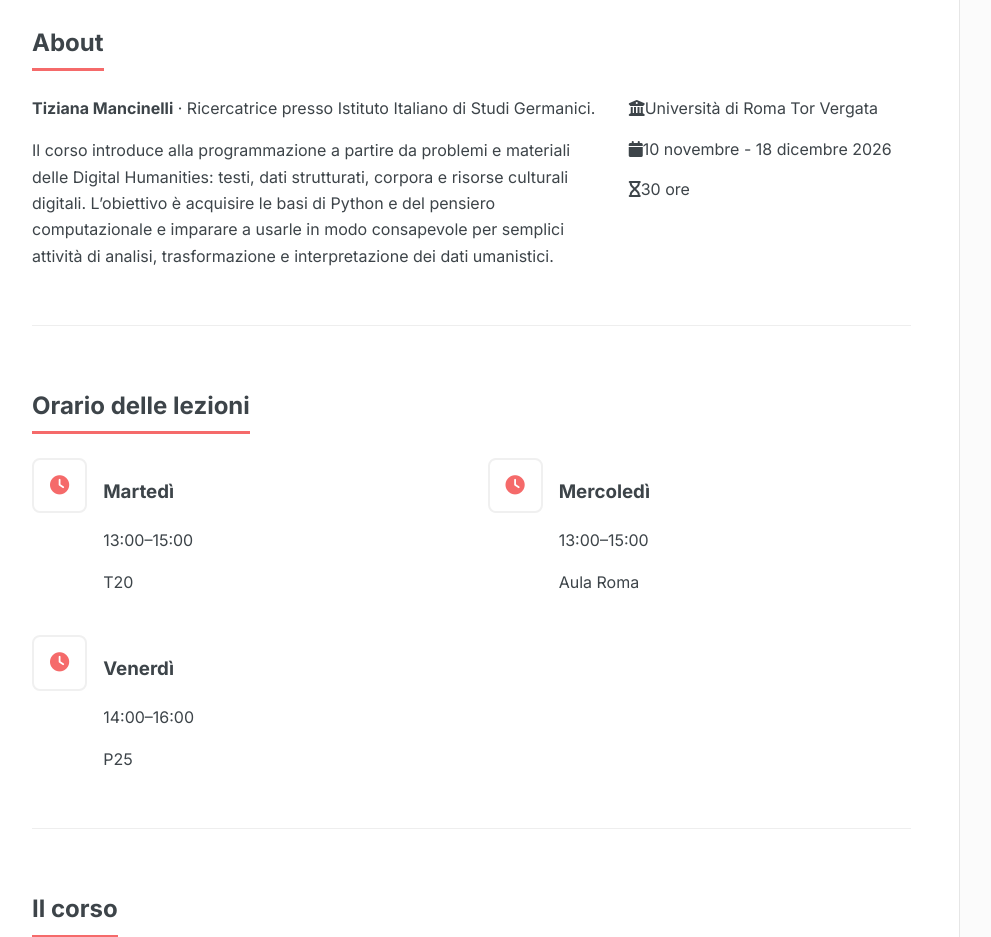
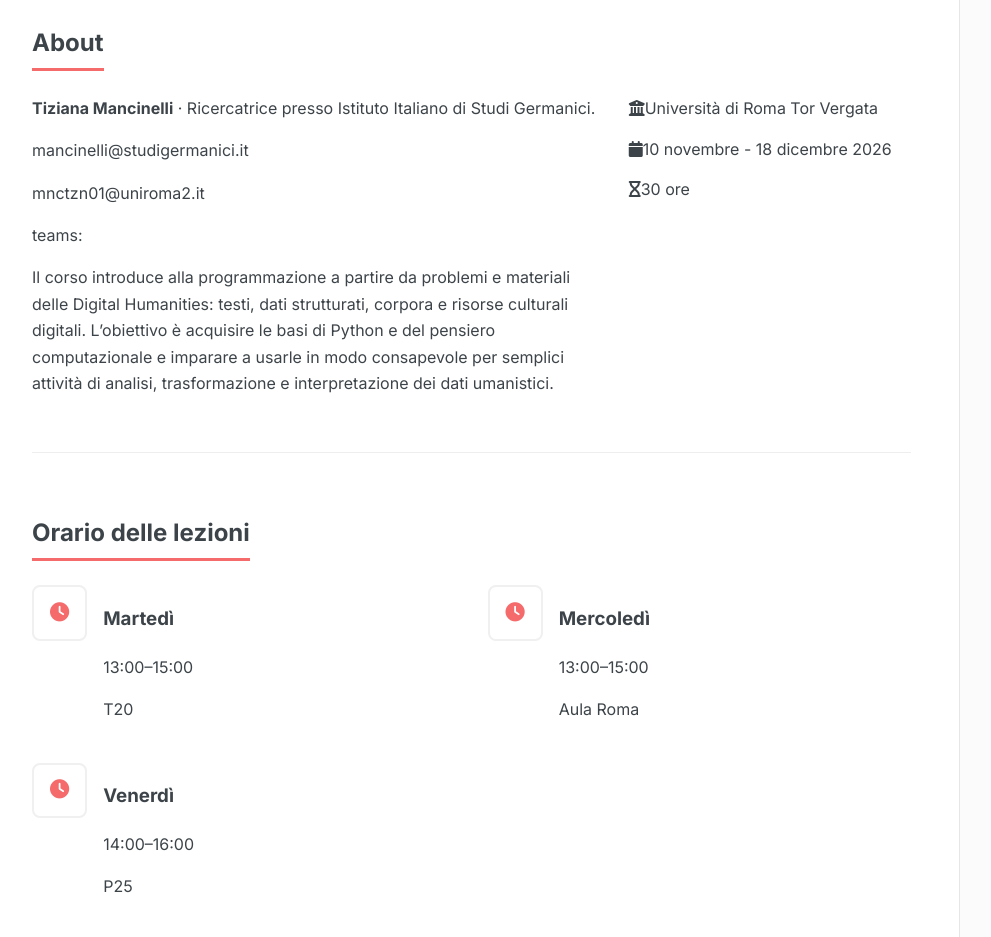
Before and after one commit to tmancinelli/programmingforthehumanities, a plain HTML site: page index.html in a window 1280 px wide. Shown: the part 889-1826 px from the top of the page, without its empty margins (16-1007 px from the left). Drawn offline with Linux system fonts and the light colour scheme.

Commit message:
Update index.html

```diff
--- a/index.html
+++ b/index.html
@@ -102,6 +102,9 @@
             <div class="row">
               <div class="col-8 col-12-medium">
                 <p><strong>Tiziana Mancinelli</strong> · Ricercatrice presso Istituto Italiano di Studi Germanici.</p>
+                <p>mancinelli@studigermanici.it</p>
+                <p>mnctzn01@uniroma2.it</p>
+                <p>teams: </p>
                 <p>Il corso introduce alla programmazione a partire da problemi e materiali delle Digital Humanities: testi, dati strutturati, corpora e risorse culturali digitali. L’obiettivo è acquisire le basi di Python e del pensiero computazionale e imparare a usarle in modo consapevole per semplici attività di analisi, trasformazione e interpretazione dei dati umanistici.</p>
               </div>
               <div class="col-4 col-12-medium">
```
